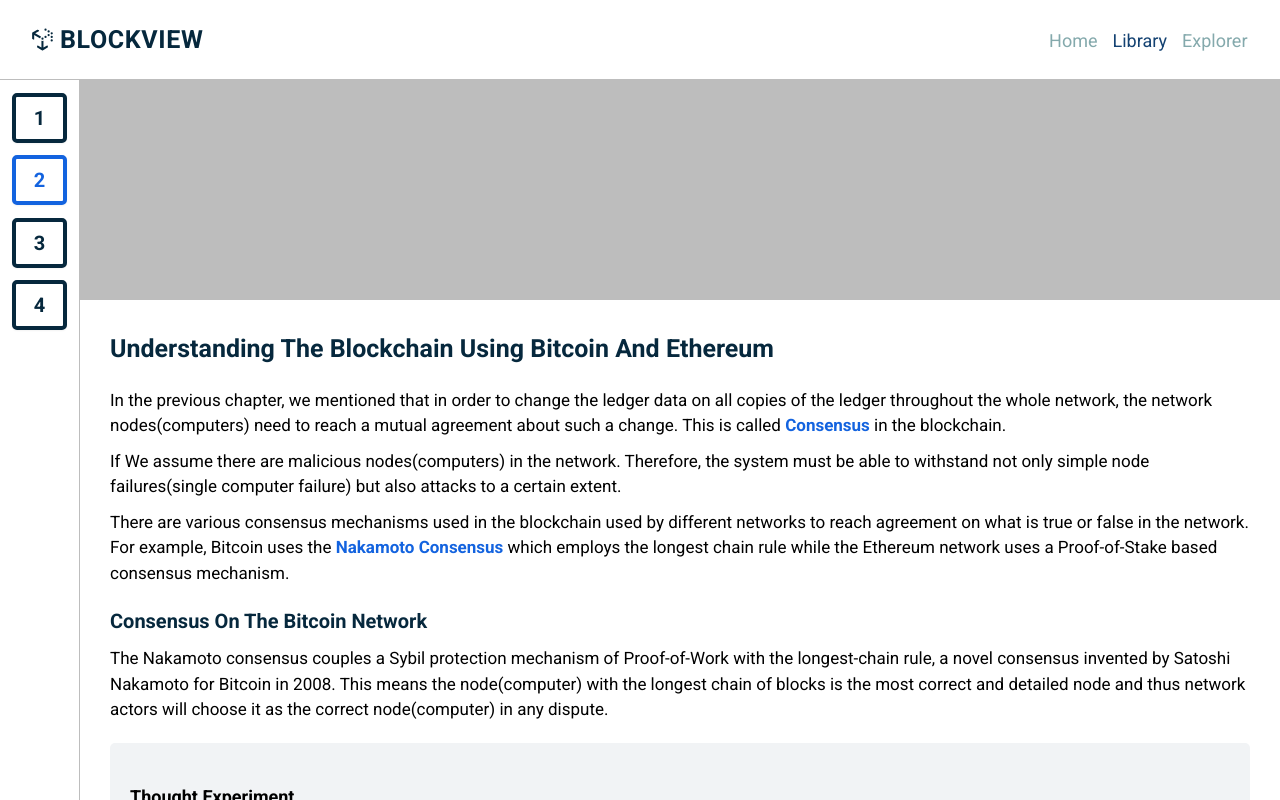
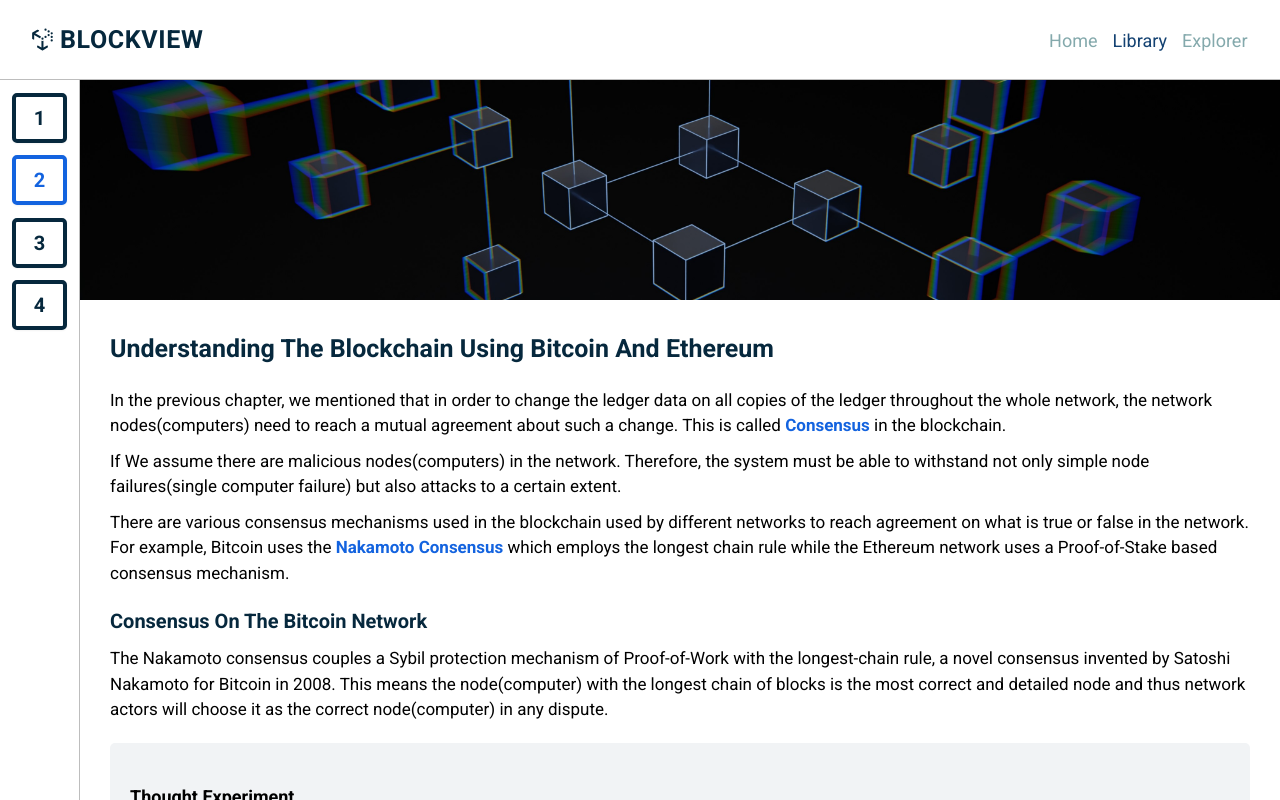
Before and after one commit to ejim11/Blockview, a Next.js app: page /library/understanding-the-blockchain-using-bitcoin-and-ethereum in a window 1280 px wide. Built offline with nearby package versions, Linux system fonts and the light colour scheme.

Commit message:
making the bg image in the library to be visible

```diff
--- a/components/Card.tsx
+++ b/components/Card.tsx
@@ -37,7 +37,7 @@
       />
       <div
         className={`w-full h-[22rem]  py-[1.5rem]  text-color-white text-[4rem] flex sm:flex-col sm:items-start items-center px-[2rem]   bg-no-repeat bg-cover bg-center ${
-          bgImg ? "bg-card-header" : "bg-color-border"
+          true ? "bg-card-header" : "bg-color-border"
         }`}
       >
         <motion.div
```
